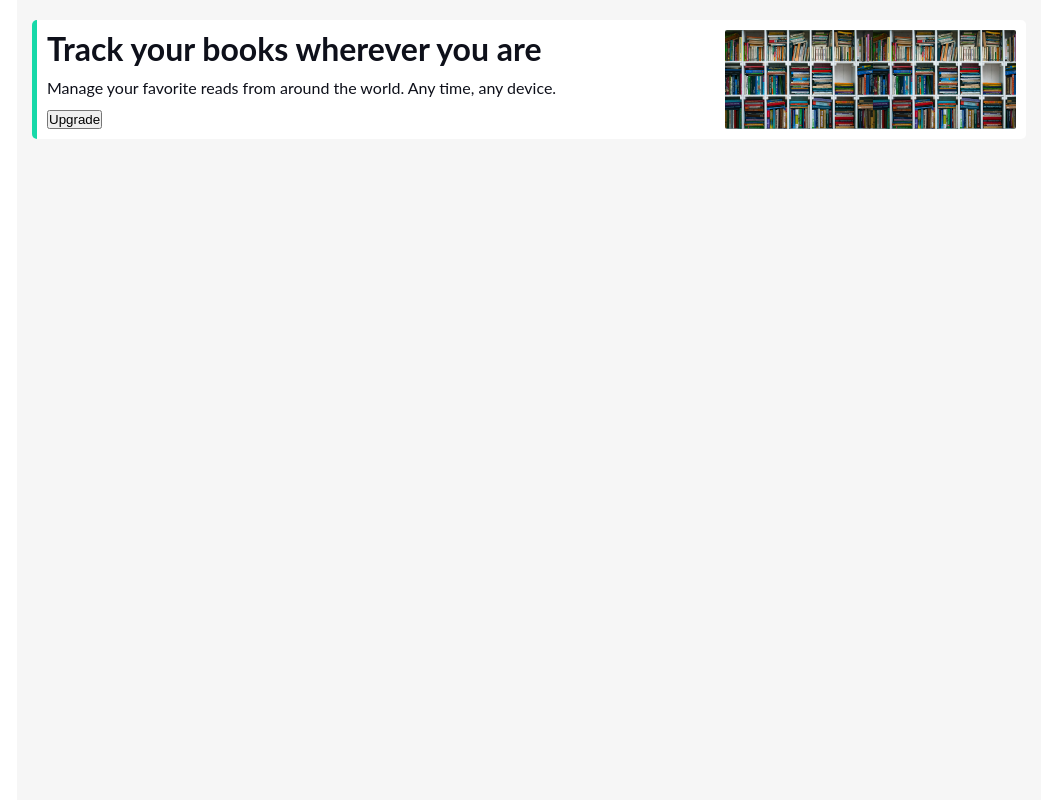
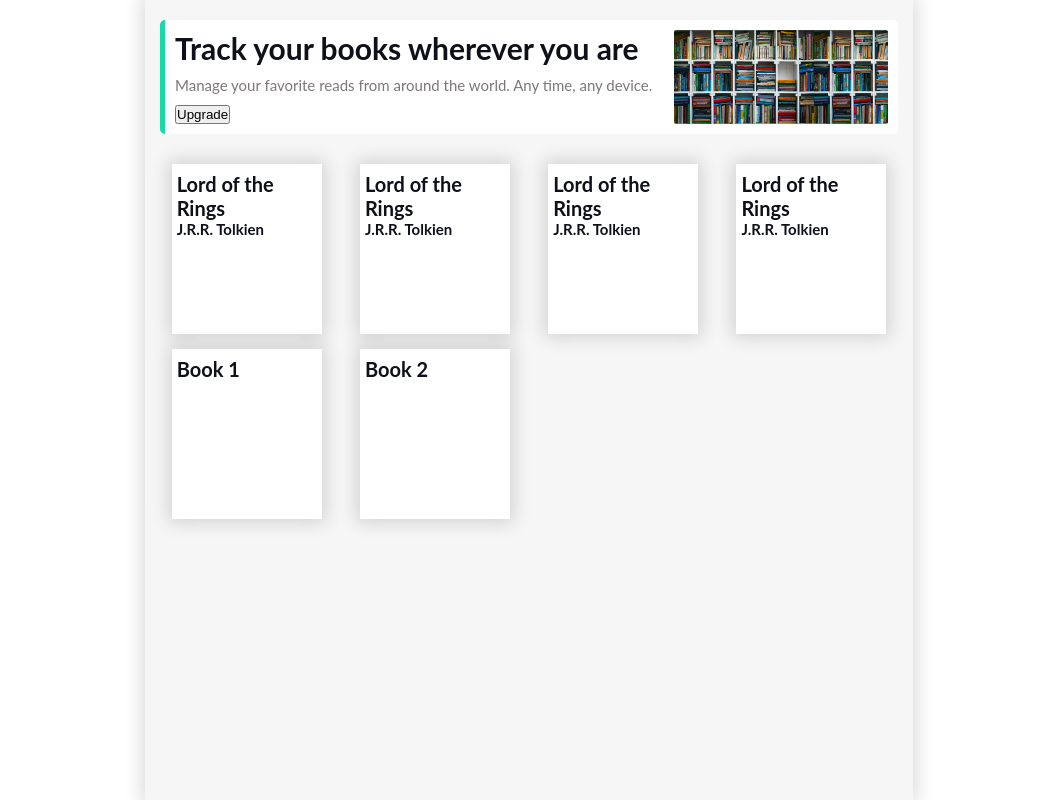
Before and after one commit to Conor-Dunne/library-demo, a plain HTML site: page index.html in a window 1280 px wide. Shown: the whole page, without its empty margins (111-1158 px from the left). Drawn offline with Linux system fonts and the light colour scheme.

Commit message:
Add some dummy books and js to push array of books to DOM

```diff
--- a/index.html
+++ b/index.html
@@ -17,6 +17,24 @@
             </div>
             <div class="header-img"></div>
         </header>
+        <div class="main-content">
+            <div class="book">
+                <h1>Lord of the Rings</h1>
+                <h2>J.R.R. Tolkien</h2>
+            </div>
+            <div class="book">
+                <h1>Lord of the Rings</h1>
+                <h2>J.R.R. Tolkien</h2>
+            </div>
+            <div class="book">
+                <h1>Lord of the Rings</h1>
+                <h2>J.R.R. Tolkien</h2>
+            </div>
+            <div class="book">
+                <h1>Lord of the Rings</h1>
+                <h2>J.R.R. Tolkien</h2>
+            </div>
+        </div>
     </div>
 </body>
 <script src="./script.js"></script>
--- a/script.js
+++ b/script.js
@@ -0,0 +1,29 @@
+const mainContent = document.querySelector(".main-content");
+
+let bookArray = [
+    {
+        title: "Book 1",
+        author: "Conor Dunne",
+        pages: 150,
+        read: false
+    },
+    {
+        title: "Book 2",
+        author: "Conor Dunne",
+        pages: 150,
+        read: true
+    }
+]
+
+
+
+const postBook = function (obj) {
+    const bookDiv = document.createElement("div");
+    bookDiv.classList.add("book");
+    const title = document.createElement("h1");
+    title.textContent = obj.title;
+    bookDiv.appendChild(title);
+    mainContent.appendChild(bookDiv);
+}
+
+bookArray.forEach(postBook);
--- a/styles.css
+++ b/styles.css
@@ -2,6 +2,10 @@
     margin: 0;
     padding: 0;
     box-sizing: border-box;
+}
+
+html {
+    font-size: 10px;
 }
 
 body {
@@ -17,11 +21,12 @@ p {
 }
 
 .main {
-    width: 80%;
+    width: 60%;
     height: 100%;
     margin: auto;
     padding: 20px 15px;
     background-color: #f6f6f6;
+    box-shadow: 0px 0px 17px 4px #00000024;
 }
 
 header {
@@ -29,11 +34,16 @@ header {
     justify-content: space-between;
     gap: 10px;
     padding: 10px;
+    font-size: 1.5rem;
     line-height: 1.2;
     background-color:white;
     color: black;
     border-radius: 5px;
     border-left: 5px solid rgb(23, 217, 169);
+}
+
+header p {
+    color: rgb(126, 119, 119);
 }
 
 .header-main {
@@ -50,3 +60,24 @@ header {
     width: 30%;
     border-radius: 2px;
 }
+
+.main-content {
+    padding-top: 30px;
+   display: grid;
+   grid-template-columns: repeat(auto-fit, minmax(150px, 1fr));
+   justify-content: space-around;
+   align-items: stretch;
+   justify-items: center;
+   gap: 15px;
+
+}
+
+.book {
+    padding: 8px 5px;
+    background-color: white;
+    color: #0e101a;
+    width: 150px;
+    height: 170px;
+    box-shadow: 0px 0px 17px 4px #00000024;
+
+}
```
